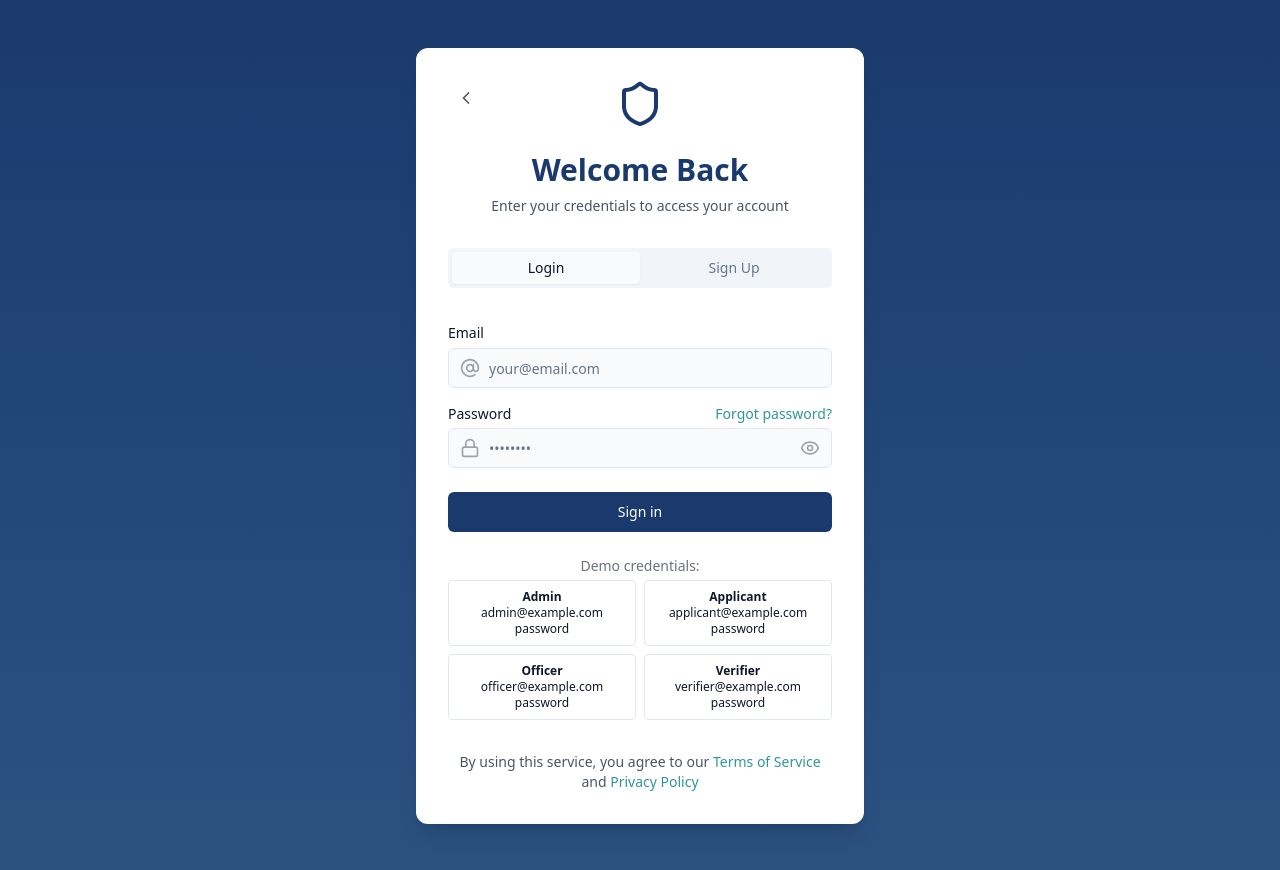
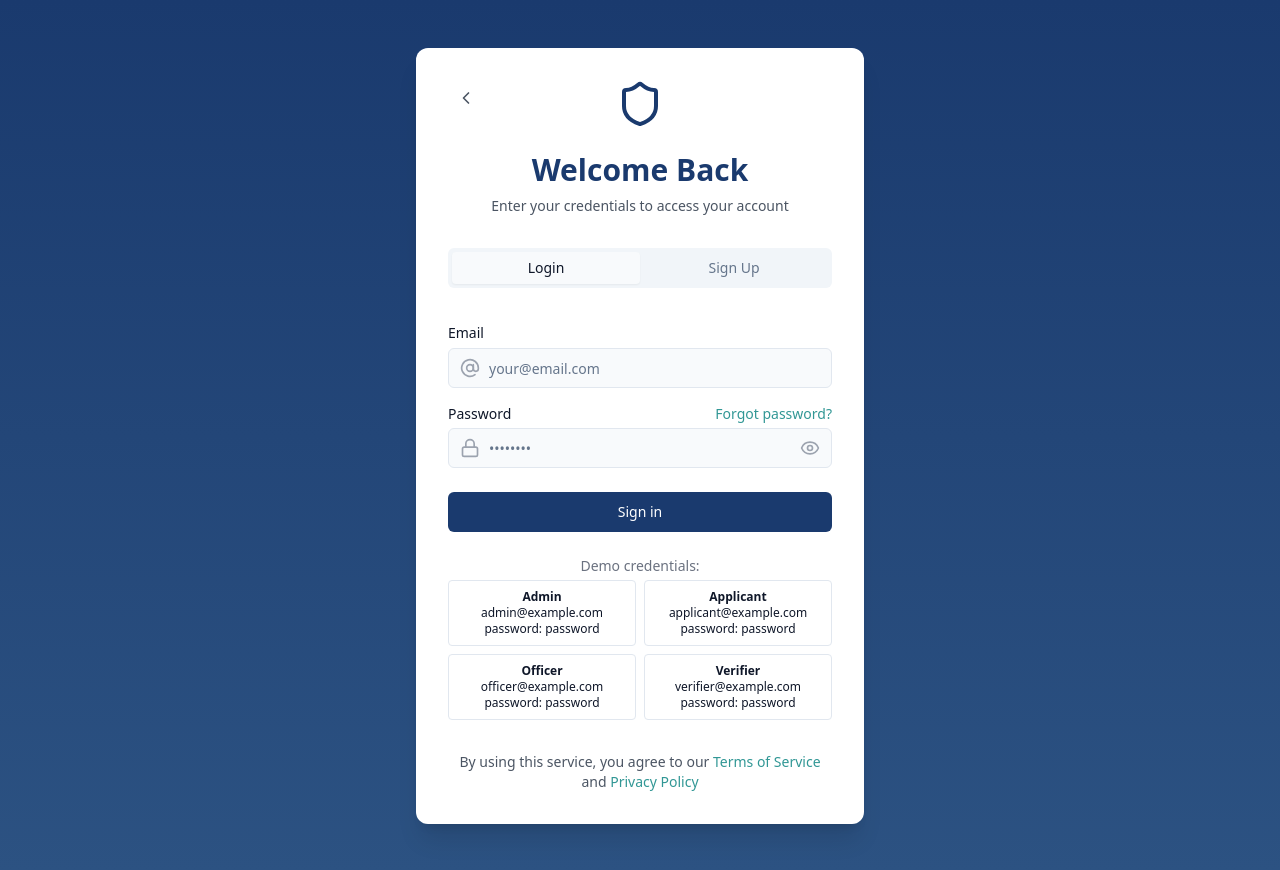
Before and after one commit to jackson-jnj/record-checker-hub-17, a React (Vite) app: page /login in a window 1280 px wide. Built offline with nearby package versions, Linux system fonts and the light colour scheme.

Commit message:
Update LoginPage.tsx

```diff
--- a/src/pages/LoginPage.tsx
+++ b/src/pages/LoginPage.tsx
@@ -263,24 +263,24 @@ const LoginPage = () => {
                   <div className="border rounded p-2">
                     <div className="font-semibold">Admin</div>
                     <div>admin@example.com</div>
-                    <div>password</div>
+                    <div>password: password</div>
                   </div>
                   <div className="border rounded p-2">
                     <div className="font-semibold">Applicant</div>
                     <div>applicant@example.com</div>
-                    <div>password</div>
+                    <div>password: password</div>
                   </div>
                 </div>
                 <div className="grid grid-cols-2 gap-2 text-xs mt-2">
                   <div className="border rounded p-2">
                     <div className="font-semibold">Officer</div>
                     <div>officer@example.com</div>
-                    <div>password</div>
+                    <div>password: password</div>
                   </div>
                   <div className="border rounded p-2">
                     <div className="font-semibold">Verifier</div>
                     <div>verifier@example.com</div>
-                    <div>password</div>
+                    <div>password: password</div>
                   </div>
                 </div>
               </motion.div>
```
